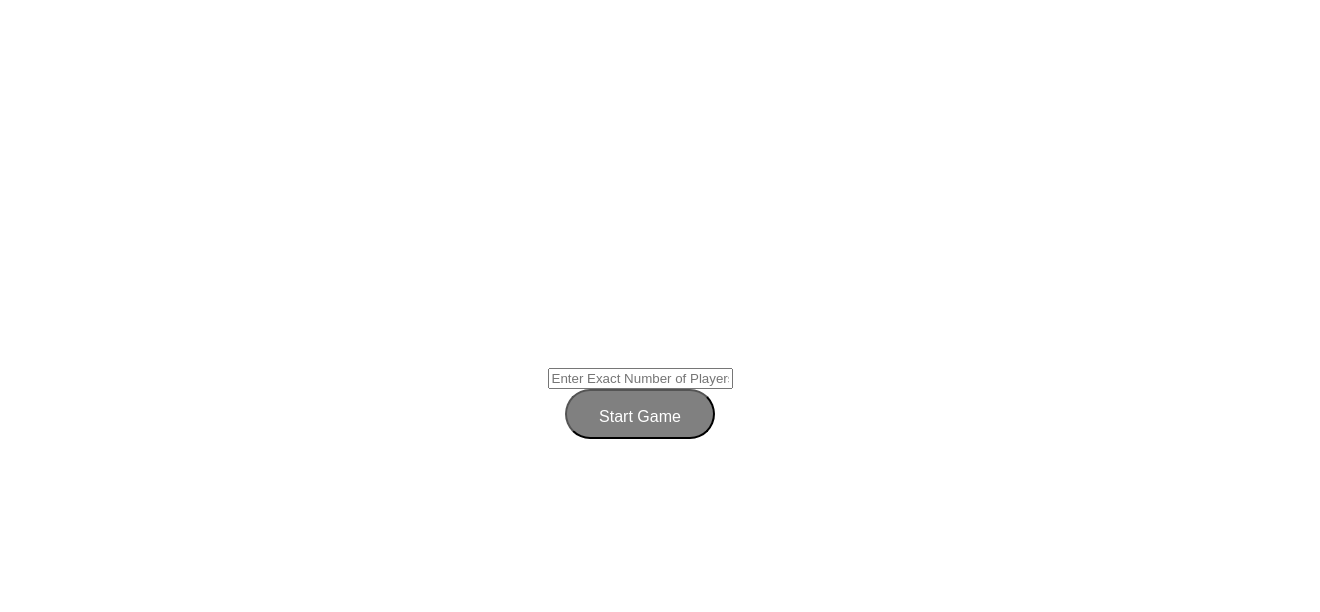
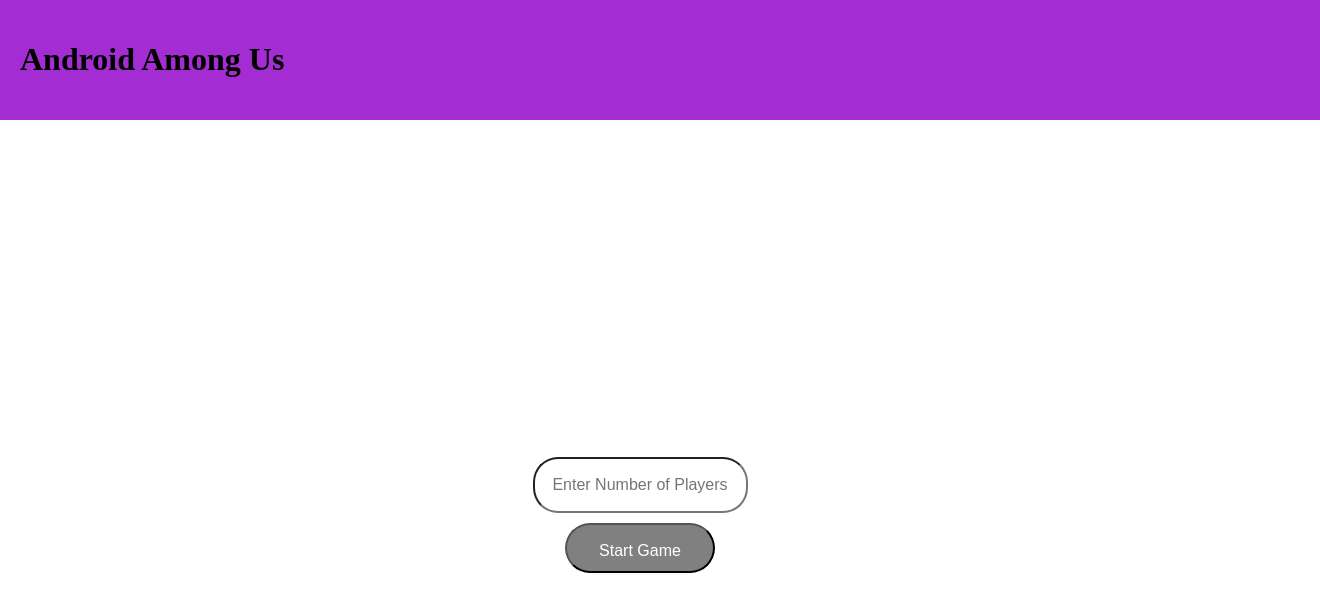
Before and after one commit to wilkyrlx/Androids-Within, a React (Create React App) app in the folder frontend/: page / in a window 1280 px wide. Both pictures are taken after a click on the button "Create Game". Shown: the top 612 px of the page, 1320 px wide, since content can reach past the window. Built offline with nearby package versions, Linux system fonts and the light colour scheme.

Commit message:
style: input, gamemodes, header

```diff
--- a/frontend/src/App.tsx
+++ b/frontend/src/App.tsx
@@ -1,4 +1,5 @@
 import './styles/global.css';
+import './styles/functional.css';
 import React, { useState } from 'react';
 import { pageView } from './types/pageView';
 import Landing from './components/Landing';
@@ -9,6 +10,7 @@ import Waiting from './components/Waiting';
 import Playing from './components/Playing';
 import AllRoles from './components/AllRoles';
 import Timer from './components/Timer';
+import Header from './components/reusable/Header';
 
 function App() {
 
@@ -20,7 +22,8 @@ function App() {
     const [timerDuration, setDuration] = useState<number>(0);	// timer length (minutes)
 
     return (
-        <div id="App">
+        <div id="App" >
+            <Header />
             { view === pageView.LANDING && <Landing setView={setView} /> }
             { view === pageView.HOST_DETAILS && <HostDetails setView={setView} setRoom={setRoom} setPlayerID={setPlayerID} setHost={setHost} setPlayerCount={setPlayerCount} /> }
             { view === pageView.JOIN_DETAILS && <JoinDetails setView={setView} setRoom={setRoom} setPlayerID={setPlayerID} /> }
--- a/frontend/src/components/GamemodeSelect.tsx
+++ b/frontend/src/components/GamemodeSelect.tsx
@@ -53,28 +53,41 @@ function GamemodeSelect({ setView, room, playerCount, setDuration }: { setView:
     }
 
     function updateGamemode(gamemode: IGamemode) {
+        // get rid of the selected gamemode class from the previous gamemode
+        if (selectedGamemode) {
+            const selectedGamemodeElement: HTMLElement | null = document.getElementById(selectedGamemode.code.toString());
+            if (selectedGamemodeElement) {
+                selectedGamemodeElement.classList.remove("selected-gamemode");
+            }
+        }
+
         setSelectedGamemode(gamemode);
-        const startGameBtn: HTMLButtonElement | null = document.getElementById("start-game-btn") as HTMLButtonElement;
-        if (startGameBtn) {
-            startGameBtn.disabled = false;
+
+        // add the selected gamemode class to the new gamemode
+        const selectedGamemodeElement: HTMLElement | null = document.getElementById(gamemode.code.toString());
+        if (selectedGamemodeElement) {
+            selectedGamemodeElement.classList.add("selected-gamemode");
         }
+        const startGameBtn: HTMLButtonElement = document.getElementById("start-game-btn") as HTMLButtonElement;
+        startGameBtn.classList.remove("btn-disabled");
     }
 
     return (
-        <div id="gamemode-select">
+        <div id="gamemode-select" className="container">
             <p> select your gamemode </p>
             <ul>
                 {gamemodes.map((gamemode: IGamemode) => (
                     <li
                     key={gamemode.code}
+                    id={gamemode.code.toString()}
                     className={availableGamemodeClass(gamemode)}
-                    onClick={() => setSelectedGamemode(gamemode)}>
+                    onClick={() => updateGamemode(gamemode)}>
                         {gamemode.name}
                     </li>
                 ))}
             </ul>
 
-            <button id="start-game-btn" onClick={() => startGame()}>Start Game</button>
+            <button id="start-game-btn" className="btn-disabled" onClick={() => startGame()}>Start Game</button>
         </div>
     )
 }
--- a/frontend/src/components/HostDetails.tsx
+++ b/frontend/src/components/HostDetails.tsx
@@ -11,7 +11,7 @@ function HostDetails({ setView, setRoom, setPlayerID, setHost, setPlayerCount }:
 
     // Create the game, then join it
     async function startGame() {
-        const roomID = await createGameBackend("1", parseInt(playerCountText));     // TODO: sheet code
+        const roomID = await createGameBackend("1", parseInt(playerCountText));     // TODO: remove sheet code
         const playerID: number = await joinGameBackend(roomID.toString());
         setRoom(roomID);
         setPlayerID(playerID);
@@ -25,11 +25,11 @@ function HostDetails({ setView, setRoom, setPlayerID, setHost, setPlayerCount }:
             <input
                 id="player-count"
                 type="text"
-                placeholder="Enter Exact Number of Players"
+                placeholder="Enter Number of Players"
                 value={playerCountText}
                 onChange={ (ev) => setPlayerCountText(ev.target.value)}
             />
-            <button className="button" onClick={() => startGame()}>Start Game</button>
+            <button onClick={() => startGame()}>Start Game</button>
         </div>
     )
 }
--- a/frontend/src/components/JoinDetails.tsx
+++ b/frontend/src/components/JoinDetails.tsx
@@ -22,7 +22,7 @@ function JoinDetails({ setView, setRoom, setPlayerID }: { setView: any, setRoom:
                 value={roomCode}
                 onChange={ (ev) => setRoomCode(ev.target.value)}
             />
-            <button className="button" onClick={() => joinGame()}>Join Game</button>
+            <button  onClick={() => joinGame()}>Join Game</button>
         </div>
     )
 }
--- a/frontend/src/components/Landing.tsx
+++ b/frontend/src/components/Landing.tsx
@@ -8,8 +8,8 @@ function Landing({ setView }: { setView: any }) {
 
     return (
         <div id="landing" className="container">
-            <button className="button" onClick={() => setView(pageView.HOST_DETAILS)}> Create Game </button>
-            <button className="button" onClick={() => setView(pageView.JOIN_DETAILS)}> Join Game </button>
+            <button onClick={() => setView(pageView.HOST_DETAILS)}> Create Game </button>
+            <button onClick={() => setView(pageView.JOIN_DETAILS)}> Join Game </button>
         </div>
     )
 }
--- a/frontend/src/components/Playing.tsx
+++ b/frontend/src/components/Playing.tsx
@@ -25,7 +25,6 @@ function Playing({ setView, room, playerID, isHost, timerDuration }: { setView:
             <p> Playing the game </p>
             <p> Name: {name} </p>
             <p> Role: {role} </p>
-            <p> Timer: {timerDuration} and {useTimer}</p>
             { useTimer && isHost && <button onClick={() => setView(pageView.TIMER)}>Start Timer</button> }
             { !useTimer && isHost && <button onClick={() => setView(pageView.ALL_ROLES)}>See All Roles</button> }
         </div>
--- /dev/null
+++ b/frontend/src/components/reusable/Header.tsx
@@ -0,0 +1,10 @@
+
+function Header() {
+    return (
+        <div id="header">
+            <h1>Android Among Us</h1>
+        </div>
+    )
+}
+
+export default Header;
--- /dev/null
+++ b/frontend/src/styles/functional.css
@@ -0,0 +1,25 @@
+/* functional css - selectable gamemode */
+.available-gamemode {
+    color: blue;
+    cursor: pointer;
+}
+
+/* functional css - selected gamemode */
+.selected-gamemode {
+    background-color: rgb(201, 160, 224);
+    cursor: pointer;
+}
+
+/* functional css - non-selectable gamemode */
+.unavailable-gamemode {
+    pointer-events: none;
+    cursor: default;
+    color: gray;
+}
+
+/* functional css - disabled button */
+.btn-disabled {
+    pointer-events: none;
+    cursor: default;
+    background-color: rgb(137, 44, 44);
+}
--- a/frontend/src/styles/global.css
+++ b/frontend/src/styles/global.css
@@ -1,17 +1,31 @@
-/* functional css - selectable gamemode */
-.available-gamemode {
-    color: blue;
-    cursor: pointer;
+
+body {
+    margin: 0px;
+    padding: 0px;
 }
 
-/* functional css - non-selectable gamemode */
-.unavailable-gamemode {
-    pointer-events: none;
-    cursor: default;
+#header {
+
+    background-color: #a32cd2;
+    width: 100%;
+    padding: 20px;
+}
+
+.gamemode {
+    display: flex;
+    flex-direction: column;
+    align-items: center;
+    justify-content: center;
+    border: #808080 1px solid;
+    border-radius: 25px;
+    width: 150px;
+    height: 17px;
+    margin-bottom: 5px;
+
 }
 
 
-.button {
+button {
     display: block;
     width: 150px;
     height: 50px;
@@ -24,6 +38,17 @@
     margin-bottom: 10px;
 }
 
+input {
+    display: block;
+    width: auto;
+    height: 50px;
+    border-radius: 25px;
+    text-align: center;
+    line-height: 50px;
+    font-size: 16px;
+    margin-bottom: 10px;
+}
+
 .container {
     display: flex;
     flex-direction: column;
```
